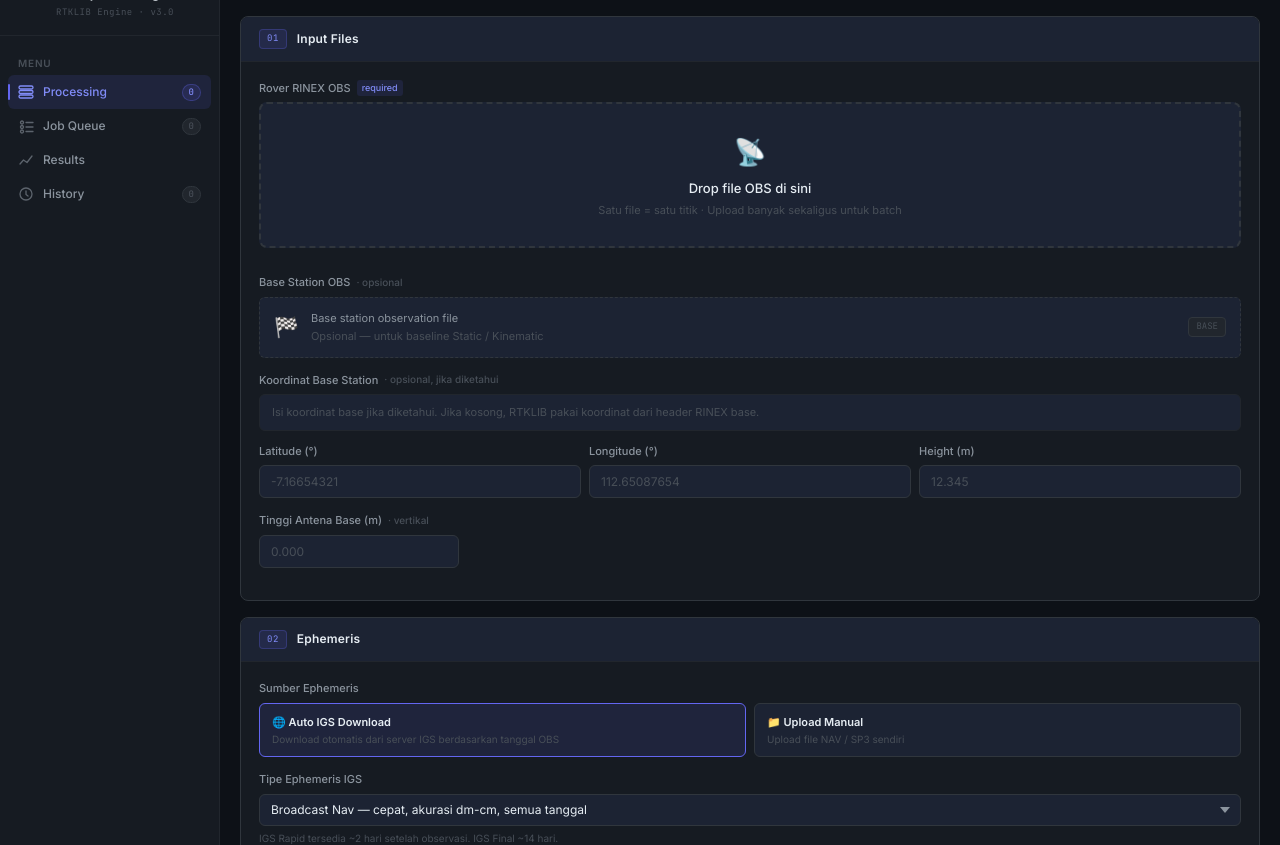
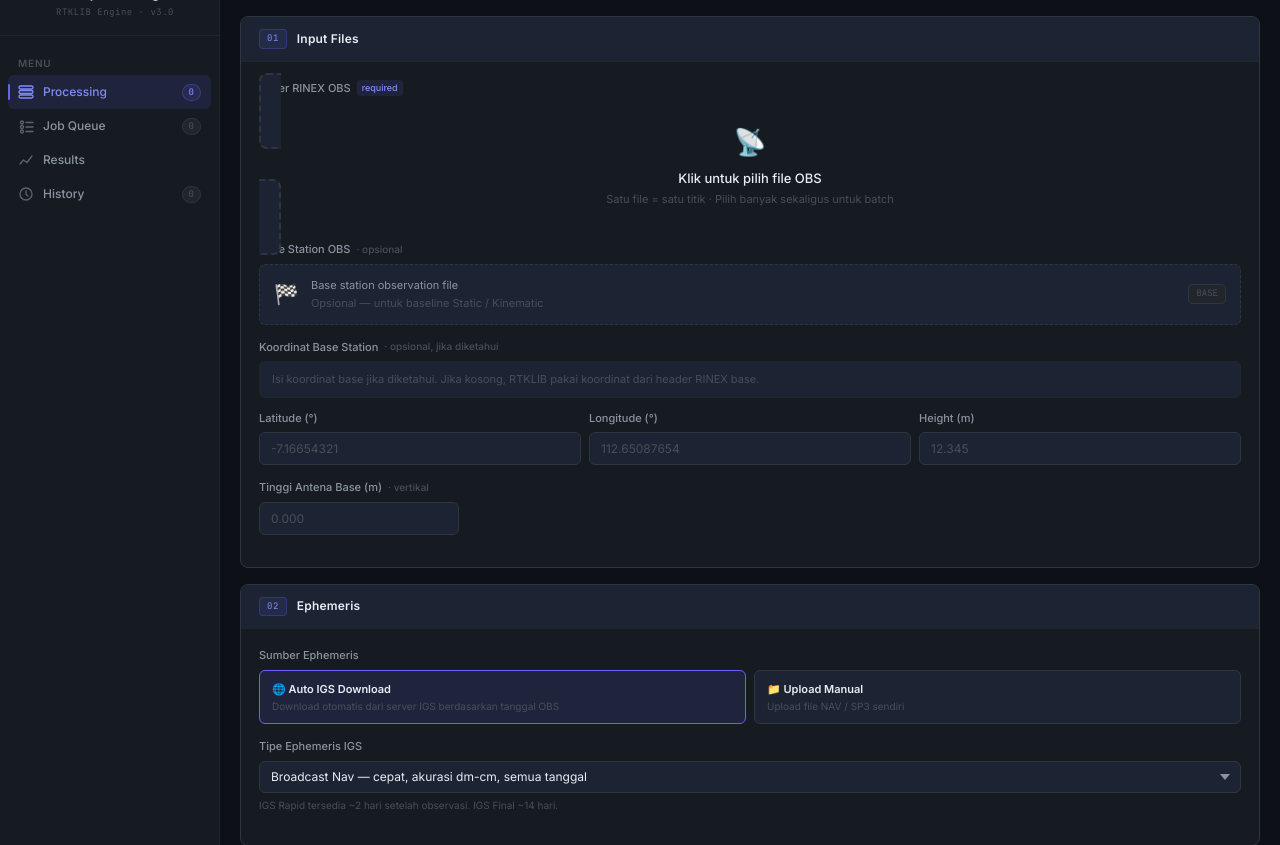
Before and after one commit to randyalihusni/gnss-processor, a Flask app: page / in a window 1280 px wide. Shown: the part 52-897 px from the top of the page. Run offline with Flask 3, Linux system fonts and the light colour scheme; some libraries are stand-ins or nearby versions.

Commit message:
Update index.html

```diff
--- a/templates/index.html
+++ b/templates/index.html
@@ -529,13 +529,15 @@ hr.dv{border:none;border-top:1px solid var(--border2);margin:14px 0}
           <!-- Multi OBS upload -->
           <div class="fg">
             <div class="flbl">Rover RINEX OBS <span class="req">required</span></div>
-            <div class="multi-dz" id="multi-dz">
-              <input type="file" id="obs-input" multiple
-                accept=".obs,.rnx,.o,.21o,.22o,.23o,.24o,.25o,.26o">
+            <label for="obs-input" class="multi-dz" id="multi-dz" style="cursor:pointer">
               <div class="multi-dz-icon">📡</div>
-              <div class="multi-dz-title">Drop file OBS di sini</div>
-              <div class="multi-dz-sub">Satu file = satu titik · Upload banyak sekaligus untuk batch</div>
-            </div>
+              <div class="multi-dz-title">Klik untuk pilih file OBS</div>
+              <div class="multi-dz-sub">Satu file = satu titik · Pilih banyak sekaligus untuk batch</div>
+            </label>
+            <input type="file" id="obs-input" multiple
+              accept=".obs,.rnx,.o,.21o,.22o,.23o,.24o,.25o,.26o"
+              onchange="handleObsChange(this)"
+              style="display:none">
             <div class="file-list" id="file-list"></div>
           </div>
 
@@ -1104,14 +1106,14 @@ const multiDz   = document.getElementById('multi-dz');
 const obsInput  = document.getElementById('obs-input');
 
 function setFiles(files) {
+  console.log('[setFiles] called, files:', files.length);
   obsFiles = Array.from(files);
   fileTokens.length = 0;
   allUploaded = false;
   document.getElementById('nbFiles').textContent = obsFiles.length;
-  // Render dulu dengan status uploading
   renderFileList(obsFiles.map(f => ({ name: f.name, status: 'uploading', progress: 0 })));
   updateProcessBtn();
-  // Upload semua file ke server segera
+  console.log('[setFiles] starting uploadAllRovers');
   uploadAllRovers();
 }
 
@@ -1208,7 +1210,18 @@ function updateProcessBtn() {
   }
 }
 
-obsInput.addEventListener('change', () => setFiles(obsInput.files));
+obsInput.addEventListener('change', function() {
+  console.log('[obsInput change] files:', obsInput.files.length);
+  setFiles(obsInput.files);
+});
+
+// Fungsi onchange langsung di HTML — fallback jika addEventListener tidak jalan
+function handleObsChange(input) {
+  console.log('[handleObsChange] files:', input.files.length);
+  if (input.files.length > 0) {
+    setFiles(input.files);
+  }
+}
 multiDz.addEventListener('dragover',  e => { e.preventDefault(); multiDz.classList.add('ov'); });
 multiDz.addEventListener('dragleave', () => multiDz.classList.remove('ov'));
 multiDz.addEventListener('drop', e => {
@@ -1382,6 +1395,15 @@ function renderFileList(items) {
 }
 
 // ── Single file drop zones (base, nav, sp3) ─────────────────────────────────
+function handleBaseChange(input) {
+  if (!input.files[0]) return;
+  var file = input.files[0];
+  document.getElementById('fn-base').textContent = file.name;
+  document.getElementById('dz-base').classList.add('has-file');
+  document.getElementById('dzico-base').textContent = '✓';
+  uploadBase(file);
+}
+
 ['base','nav','sp3'].forEach(function(n) {
   var dz  = document.getElementById('dz-'+n);
   var inp = document.getElementById('f-'+n);
```
